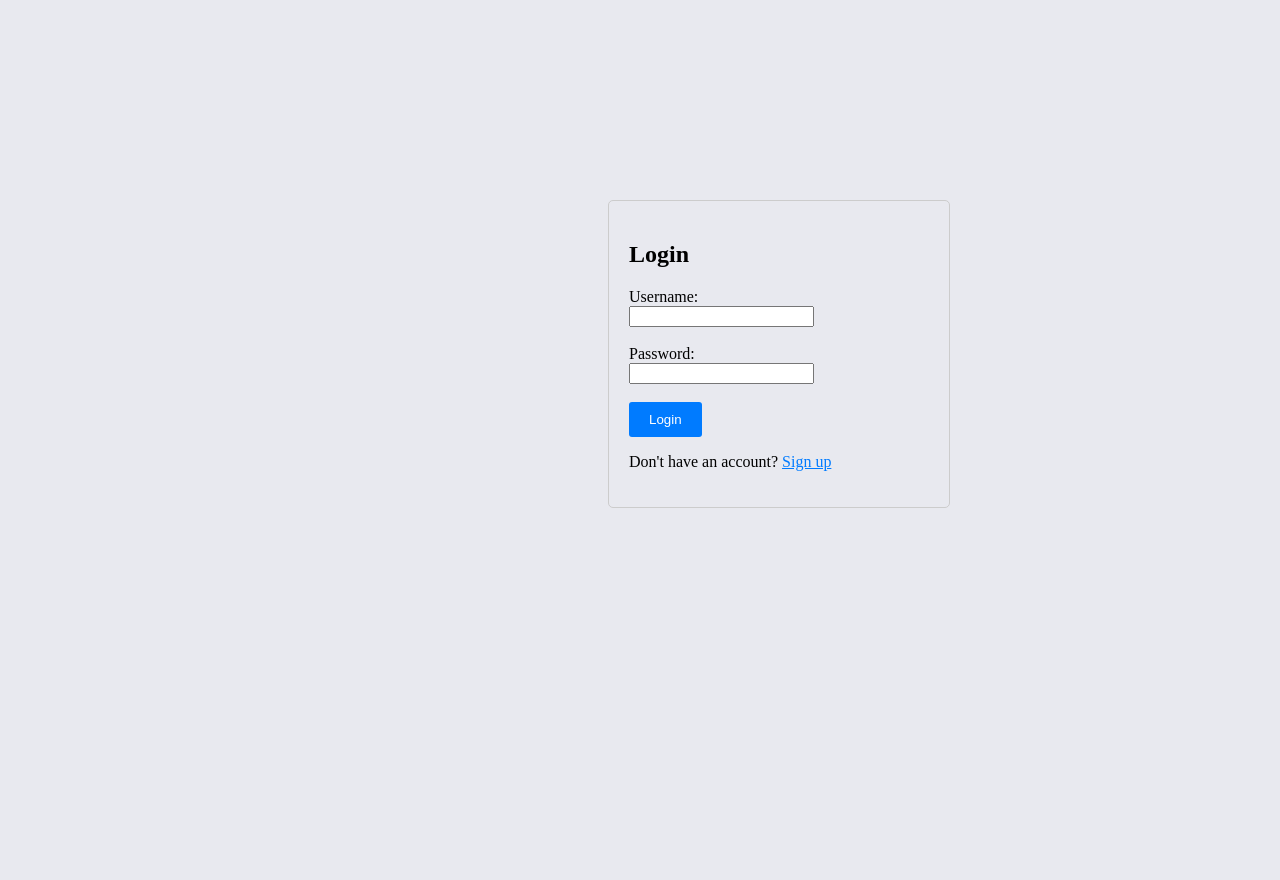
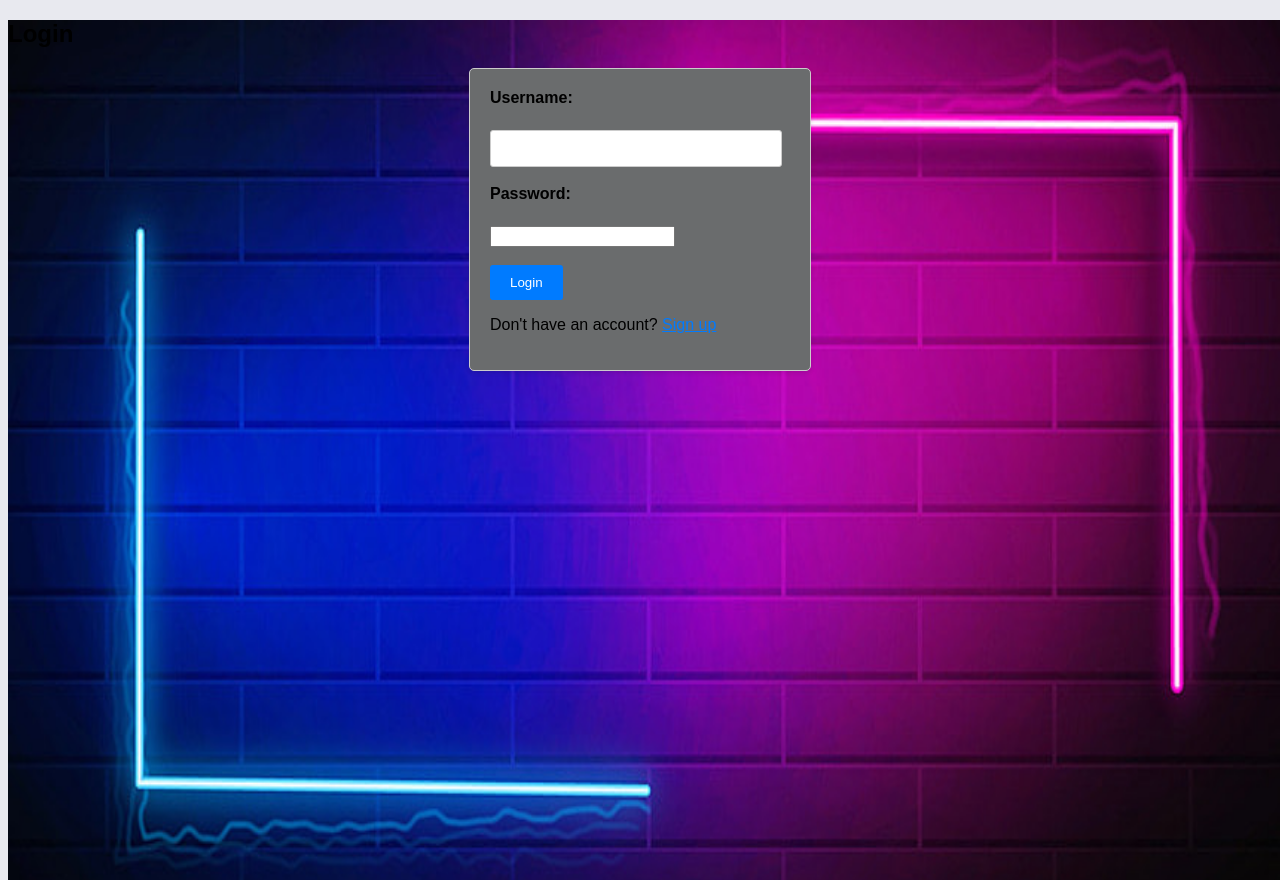
Before and after one commit to Sreyas-J/ZenseProject, a Django app: page / in a window 1280 px wide. Run offline with Django 4.2, Linux system fonts and the light colour scheme.

Commit message:
cleaned the code

```diff
--- a/ZenseProject/videoCall/templates/addMember.html
+++ b/ZenseProject/videoCall/templates/addMember.html
@@ -4,6 +4,10 @@
 
 {% block style %}
 <style>
+    form{
+        background-color: rgb(105, 106, 107);
+    }
+
     a.goBack {
         display: inline-block;
         padding: 10px 20px;
--- a/ZenseProject/videoCall/templates/form_template.html
+++ b/ZenseProject/videoCall/templates/form_template.html
@@ -23,6 +23,7 @@
     }
 
     form {
+        background-color: rgb(106, 108, 109);
         width: 300px;
         margin: 0 auto;
         padding: 20px;
--- a/ZenseProject/videoCall/templates/home.html
+++ b/ZenseProject/videoCall/templates/home.html
@@ -26,6 +26,7 @@
         box-shadow: 0 4px 6px rgba(0, 0, 0, 0.1);
         transition: transform 0.2s;
         position: relative;
+        background-color: rgba(255, 255, 255, 0.77);
     }
 
     .add-member-link {
@@ -166,7 +167,7 @@
     .heading {
         text-align: center;
         font-size: 28px;
-        color: #333;
+        color: #a1a3a4;
         margin-bottom: 50px;
     }
 
--- a/ZenseProject/videoCall/templates/layout.html
+++ b/ZenseProject/videoCall/templates/layout.html
@@ -19,6 +19,7 @@
 </head>
 
 <body>
+    <img src="{% static 'images/background.jpg' %}" height="100%" width="100%" style="z-index: -10; position: fixed;">
     {% block content %} {% endblock content %}
 
 </body>
--- a/ZenseProject/videoCall/templates/login.html
+++ b/ZenseProject/videoCall/templates/login.html
@@ -1,24 +1,24 @@
-{% extends 'layout.html' %}
+{% extends 'form_template.html' %}
 
 {% block title %} Login {% endblock title %}
 
 {% block content %}
 
-<div style="width: 300px; margin-top: 200px;margin-left: 600px; padding: 20px; border: 1px solid #ccc; border-radius: 5px;">
 <h2>Login</h2>
 <form action="" method="post">
     {% csrf_token %}
     <label for="username">Username:</label><br>
-        <input type="text" id="username" name="username" required/><br><br>
+    <input type="text" id="username" name="username" required /><br><br>
     <label for="password">Password:</label><br>
-        <input type="password" id="password" name="password" required/><br><br>
-        <button type="submit" style="background-color: #007BFF; color: white; border: none; padding: 10px 20px; border-radius: 3px; cursor: pointer;">Login</button>
-    </form>
+    <input type="password" id="password" name="password" required /><br><br>
+    <button type="submit"
+        style="background-color: #007BFF; color: white; border: none; padding: 10px 20px; border-radius: 3px; cursor: pointer;">Login</button>
 
     {% if error_message %}
     <p style="color: red;">{{ error_message }}</p>
     {% endif %}
 
     <p>Don't have an account? <a href="{% url 'videoCall:signup' %}" style="color: #007BFF;">Sign up</a></p>
-</div>
+</form>
+
 {% endblock content %}
--- a/ZenseProject/videoCall/templates/recording.html
+++ b/ZenseProject/videoCall/templates/recording.html
@@ -19,7 +19,7 @@
     h1 {
         margin-bottom: 20px;
         text-align: center;
-        color: #333;
+        color: aliceblue;
     }
 
     .video {
@@ -51,6 +51,7 @@
         }
 
         h1 {
+            color: aliceblue;
             font-size: 24px;
             margin-bottom: 10px;
         }
--- a/ZenseProject/videoCall/views.py
+++ b/ZenseProject/videoCall/views.py
@@ -27,7 +27,7 @@ expirationTime=3600*24
 role=1
 
 s3 = boto3.client('s3', aws_access_key_id=os.getenv("Access_key_ID", None), aws_secret_access_key=os.getenv("Secret_access_key", None), region_name='ap-south-1')
-bucket='zense-project-videocall-recording'
+bucket=os.getenv("bucket",None)
 
 def Token(request,group):
     channel=group
@@ -58,7 +58,6 @@ def record(request,group):
     profile.save()
 
     s3.put_object(Bucket=bucket, Key=f'{group}/{user.username}/{uid}/')
-    print(f'{group}/{rec.name}/')
 
     return JsonResponse({'name':rec.name,'time':rec.created},safe=False)
 
@@ -74,7 +73,6 @@ def update_record(request,group):
         rec=Recording.objects.get(name=request.GET.get("rec_name"))
         rec.sid=SID
         rec.save()
-        print("sid: ",rec.sid)
         send_notification(f'{rec.name} recording has been saved in {group}',group)
 
         return JsonResponse({"message": "Recording updated successfully"})
@@ -114,7 +112,6 @@ def addMember(request, group):
         send_notification(f'{name} user has been added to {group}',group)
 
         if request.POST.get("action")=="Done":
-            print("done")
             return redirect('videoCall:home')
         else:
             return redirect('videoCall:addMember',group=group)
@@ -189,7 +186,6 @@ def logoutPage(request):
 
 @login_required
 def lobby(request,group):
-    print("Id: ",Id)
     return render(request,'lobby.html',{'room':group,'user':request.user,'id':Id,'customerKey':os.getenv("customerKey", None),'customerSecret':os.getenv("customerSecret", None)})
 
 @csrf_exempt
@@ -207,7 +203,6 @@ def createMember(request):
 def createGroup(request):
     if request.method=="POST":
         name=request.POST.get("group")
-        print(name)
 
         if Group.objects.filter(name=name).exists():
             messages.error(request,"This group already exists")
@@ -250,7 +245,6 @@ def get_presigned_url(group,recording):
 
 def view_recording(request,group,record):
     url=get_presigned_url(group,record)
-    print(url)
     if url:
         return render(request,"recording.html",{"url":url,"record":record,"group":Group.objects.get(name=group)})
     messages.error(request,"This recording doesn't exist")
```
Also changed, not shown: ZenseProject/static/js/room.js (+0 -17 lines), README.md (renamed from README .md), ZenseProject/db.sqlite3, ZenseProject/static/images/background.jpg (added), 2 other files. Lines whose indentation alone changed are shown as unchanged.
